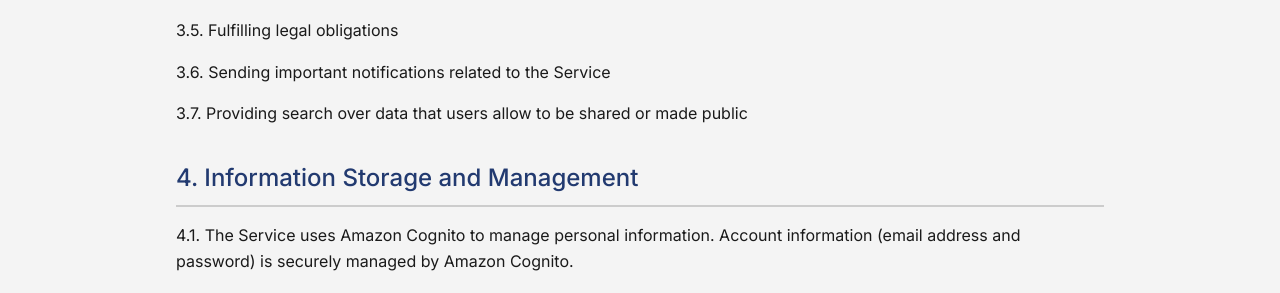
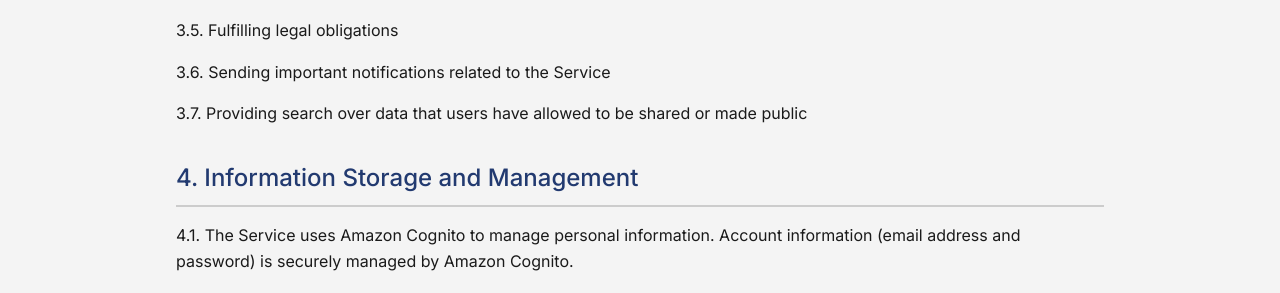
Before and after one commit to mkisono/kifume-support, a Jekyll site: the page built from PRIVACY.md, in a window 1280 px wide and 900 px high, scrolled down 1293 px. Shown: the part 157-450 px from the top of the window. Built offline with Jekyll 4.4.1, drawn with Linux system fonts in a browser that asks for light colours.

Commit message:
Potential fix for pull request finding
Co-authored-by: Copilot Autofix powered by AI <175728472+Copilot@users.noreply.github.com>

```diff
--- a/PRIVACY.md
+++ b/PRIVACY.md
@@ -55,7 +55,7 @@ The collected information is used for the following purposes:
 
 3.6. Sending important notifications related to the Service
 
-3.7. Providing search over data that users allow to be shared or made public
+3.7. Providing search over data that users have allowed to be shared or made public
 
 ## 4. Information Storage and Management
 
```
